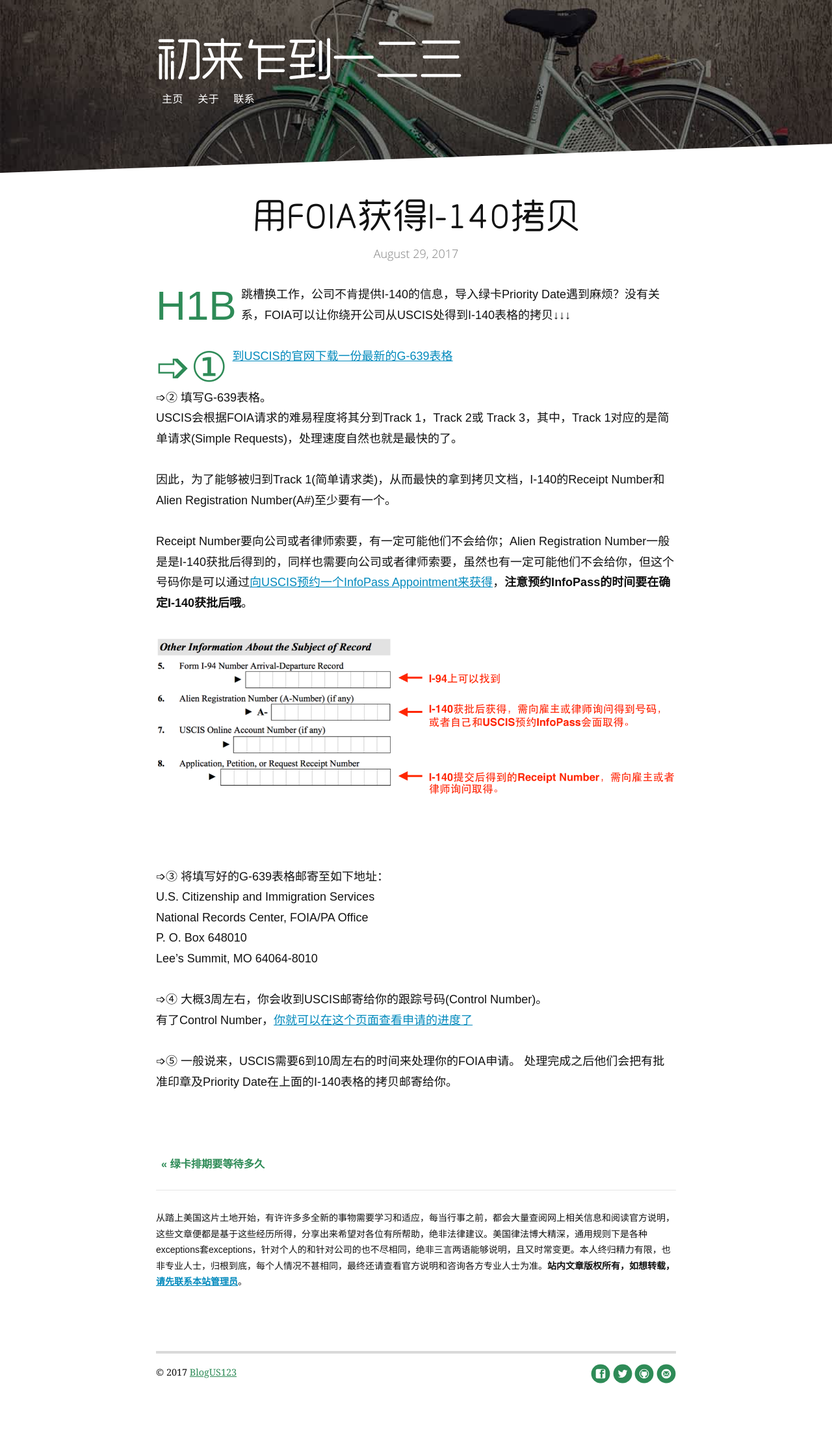
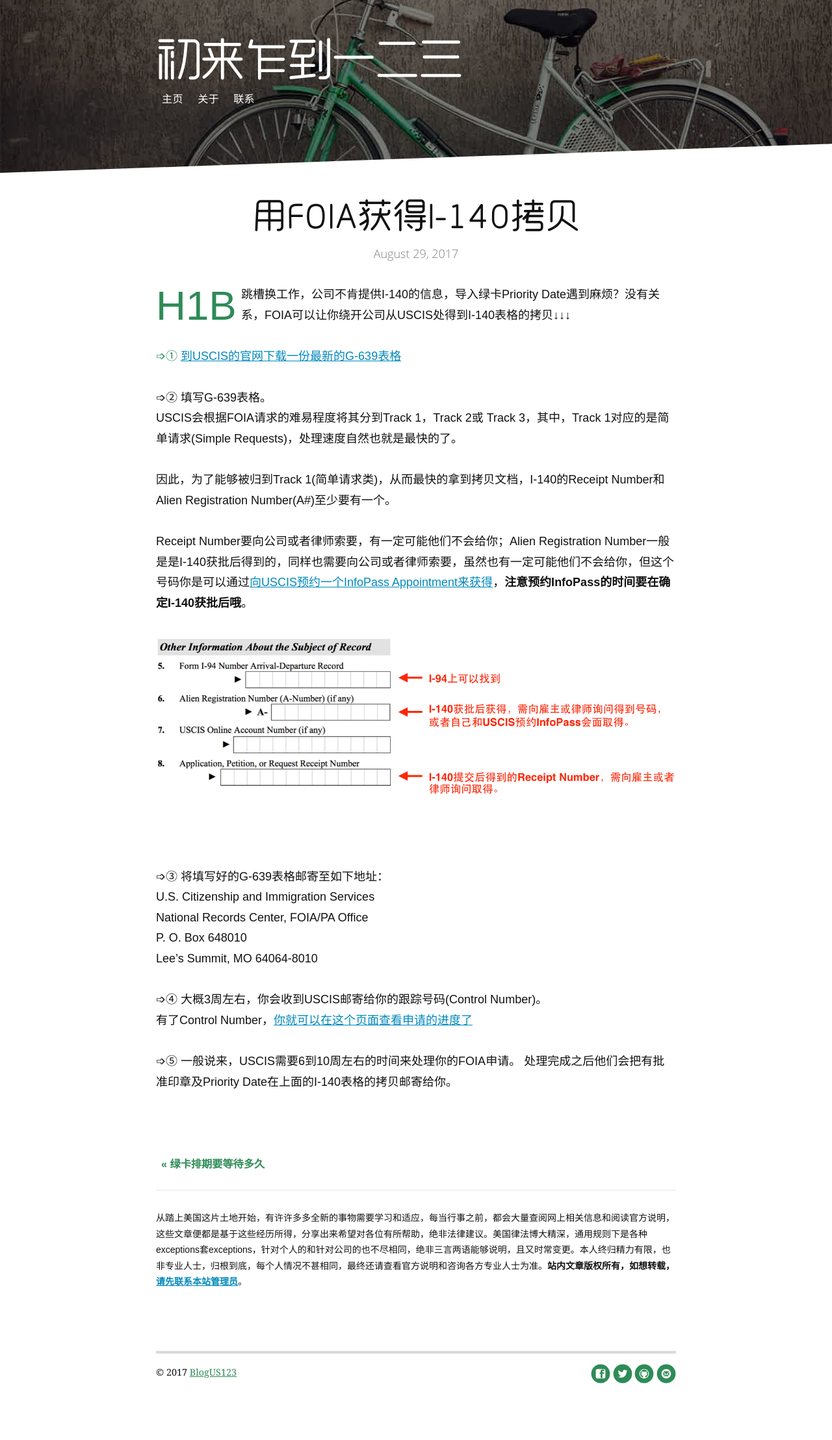
Before and after one commit to wolfwifee/wolfwifee.github.com, a Jekyll site: the page built from _posts/2017-08-28-foia-i140.md, in a window 1280 px wide. Shown: the whole page at 65% size. Built offline with Jekyll 4.4.1, drawn with Linux system fonts in a browser that asks for light colours; comment, search, counter and statistics services are not loaded.

Commit message:
Update 2017-08-28-foia-i140.md

```diff
--- a/_posts/2017-08-28-foia-i140.md
+++ b/_posts/2017-08-28-foia-i140.md
@@ -10,7 +10,7 @@ date: 2017-08-29
 ---
 <span class="dropcap">H1B</span>跳槽换工作，公司不肯提供I-140的信息，导入绿卡Priority Date遇到麻烦？没有关系，FOIA可以让你绕开公司从USCIS处得到I-140表格的拷贝↓↓↓
 
-<span class="dropcap">➩①</span> [到USCIS的官网下载一份最新的G-639表格](https://www.uscis.gov/sites/default/files/files/form/g-639.pdf){:target="_blank" style="color:#0089BC"}
+<span style="color:#2e8b57">➩①</span> [到USCIS的官网下载一份最新的G-639表格](https://www.uscis.gov/sites/default/files/files/form/g-639.pdf){:target="_blank" style="color:#0089BC"}
 
 ➩② 填写G-639表格。<br>
 USCIS会根据FOIA请求的难易程度将其分到Track 1，Track 2或 Track 3，其中，Track 1对应的是简单请求(Simple Requests)，处理速度自然也就是最快的了。
```
